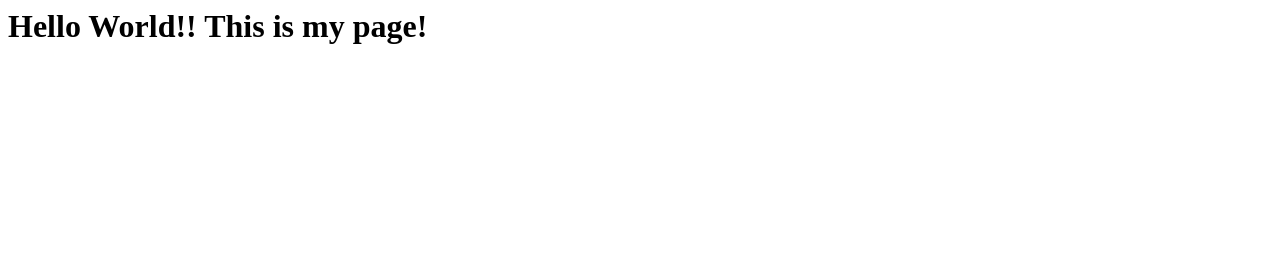
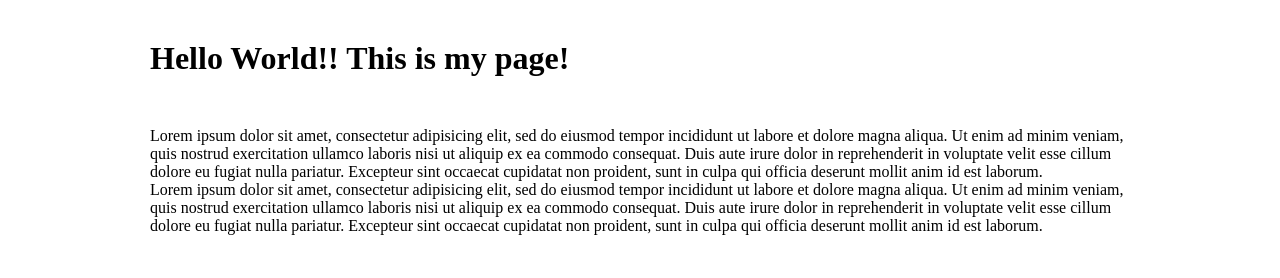
Before and after one commit to carlthomas/TDD-Hello-World, a plain HTML site: page index.html in a window 1280 px wide. Drawn offline with Linux system fonts and the light colour scheme.

Commit message:
Small styling tweaks

```diff
--- a/css/global.css
+++ b/css/global.css
@@ -1 +1,18 @@
 /* Global Styling */
+
+*,
+html {
+	padding: 0px;
+	margin: 0px;
+}
+
+h1 {
+	margin-bottom: 50px;
+}
+
+#main-container {
+	width: 980px;
+	margin-left: auto;
+	margin-right: auto;
+	padding: 40px 10px;
+}
--- a/index.html
+++ b/index.html
@@ -5,6 +5,10 @@
 	<link rel="stylesheet" type="text/css" href="css/global.css">
 </head>
 <body>
-	<h1>Hello World!! This is my page!</h1>
+	<div id="main-container">
+		<h1>Hello World!! This is my page!</h1>
+		<p>Lorem ipsum dolor sit amet, consectetur adipisicing elit, sed do eiusmod tempor incididunt ut labore et dolore magna aliqua. Ut enim ad minim veniam, quis nostrud exercitation ullamco laboris nisi ut aliquip ex ea commodo consequat. Duis aute irure dolor in reprehenderit in voluptate velit esse cillum dolore eu fugiat nulla pariatur. Excepteur sint occaecat cupidatat non proident, sunt in culpa qui officia deserunt mollit anim id est laborum.</p>
+		<p>Lorem ipsum dolor sit amet, consectetur adipisicing elit, sed do eiusmod tempor incididunt ut labore et dolore magna aliqua. Ut enim ad minim veniam, quis nostrud exercitation ullamco laboris nisi ut aliquip ex ea commodo consequat. Duis aute irure dolor in reprehenderit in voluptate velit esse cillum dolore eu fugiat nulla pariatur. Excepteur sint occaecat cupidatat non proident, sunt in culpa qui officia deserunt mollit anim id est laborum.</p>
+	</div>
 </body>
 </html>
```
